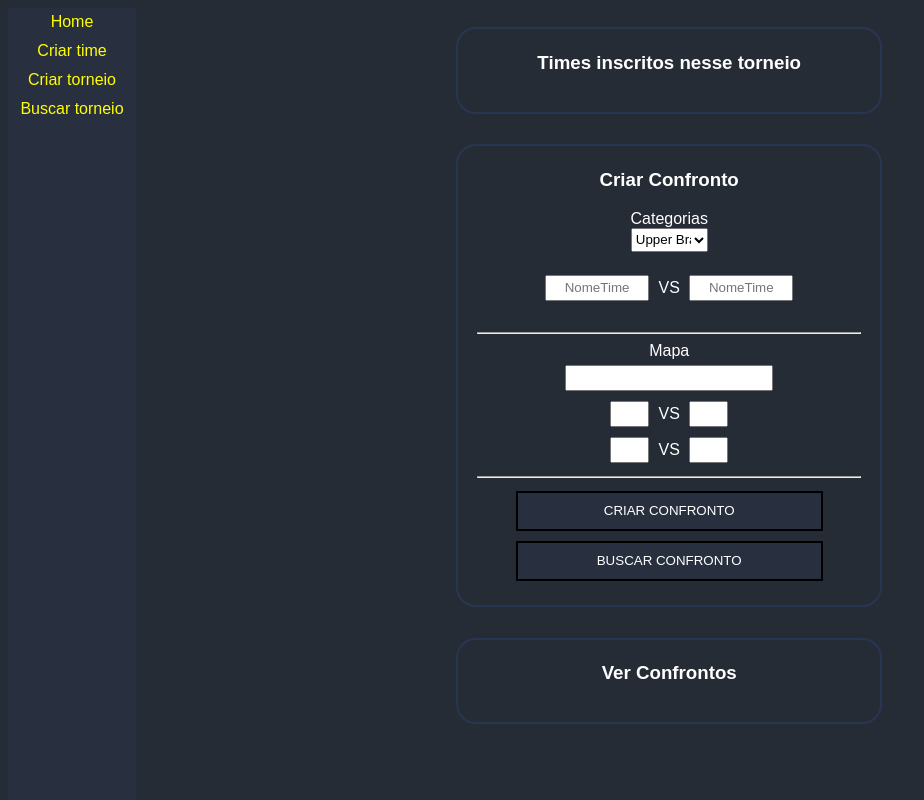
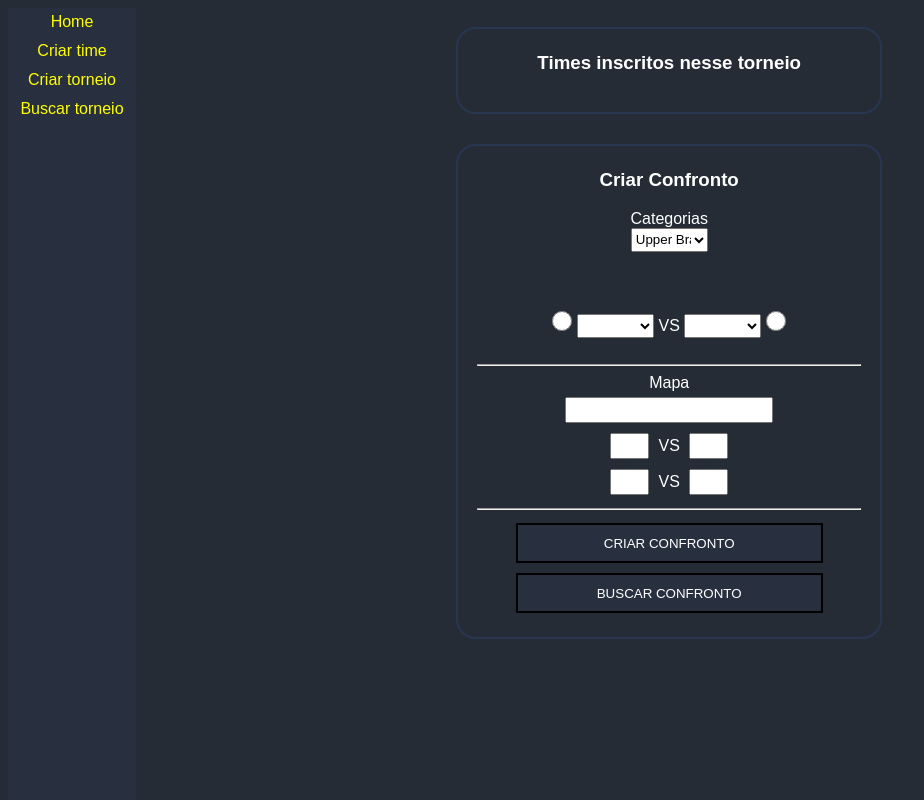
Before and after one commit to wellSantos1334/CampeonatoCS, a PHP site: page /gerenciarTorneio.php?idTorneio=1 in a window 1280 px wide. Shown: the whole page, without its empty margins (0-924 px from the left). Run offline with PHP 8.4, Linux system fonts and the light colour scheme; tables that the repository leaves empty or names only in its code hold one stand-in row (values such as "Sample post"); lists and menus that the app fills with data are empty.

Commit message:
fix gerenciarTorneio

```diff
--- a/estilo/style.css
+++ b/estilo/style.css
@@ -222,3 +222,15 @@ table th{
     text-align: center;
 
 }
+
+#selectTime1 {
+    width: 20%;
+    height: 24px;
+    text-align: center;
+}
+
+#selectTime2 {
+    width: 20%;
+    height: 24px;
+    text-align: center;
+}
--- a/php/gerenciarTorneio.php
+++ b/php/gerenciarTorneio.php
@@ -37,6 +37,7 @@ include("conexao.php");
                 $sqlNomeTimes = "SELECT * FROM times WHERE id = '$idTime'";
                 $query2 = mysqli_query($conexao, $sqlNomeTimes) or die("Erro ao conectar com o BD" . mysqli_error($conexao));
                 while ($dados2 = $query2->fetch_assoc()) {
+
                     echo $dados2['nome'] . ", ";
                 }
             }
@@ -46,28 +47,6 @@ include("conexao.php");
         <div class="times-incritos" style="margin-top: 8%">
             <h3>Criar Confronto</h3>
             <form action="" method="POST">
-                <!-- <div id="criarConfronto">
-                    <label id="lbCategorias">Categorias</label><br>
-                    <label>Upper Bracket 1</label>
-                    <input type="radio" name="categoria" value="<?php echo "teste";?>" class="inputCat">
-                    <label>Upper Bracket 2</label>
-                    <input type="radio" name="categoria" value="<?php echo "teste";?>" class="inputCat"><br>
-                    <label>Upper Bracket 3</label>
-                    <input type="radio" name="categoria" value="<?php echo "teste";?>" class="inputCat"><br>
-                    <label>Lower Bracket 1</label>
-                    <input type="radio" name="categoria" value="<?php echo "teste";?>" class="inputCat">
-                    <label>Lower Bracket 2</label>
-                    <input type="radio" name="categoria" value="<?php echo "teste";?>" class="inputCat"><br>
-                    <label>Lower Bracket 3</label>
-                    <input type="radio" name="categoria" value="<?php echo "teste";?>" class="inputCat"><br>
-                    <label>Quarterfinals</label>
-                    <input type="radio" name="categoria" value="<?php echo "teste";?>" class="inputCat"><br>
-                    <label>Semifinals</label>
-                    <input type="radio" name="categoria" value="<?php echo "teste";?>" class="inputCat"><br>
-                    <label>Grand Final</label>
-                    <input type="radio" name="categoria" value="<?php echo "teste";?>" class="inputCat"><br>
-                </div> -->
-
                 <label>Categorias</label><br>
                 <select  name="categoria" id="selectCategoria">
                     <option value="<?php echo "Upper Bracket 1" ?>">Upper Bracket 1</option>
@@ -80,9 +59,48 @@ include("conexao.php");
                     <option value="<?php echo "Semifinals" ?>">Semifinals</option>
                     <option value="<?php echo "Grand Final" ?>">Grand Final</option>
                 </select> <br><br>
-                <input type="text" name="nomeTime1" style="width: 25%; text-align: center;" placeholder="NomeTime">
+                <!-- <input type="text" name="nomeTime1" style="width: 25%; text-align: center;" placeholder="NomeTime""> -->
+
+                <br><br>
+
+                <?php
+                $idTorneio = $_GET['idTorneio'];
+                $sqlTimesInscritos = "SELECT codTime FROM torneio_times WHERE codTorneio =  '$idTorneio'";
+                $query = mysqli_query($conexao, $sqlTimesInscritos) or die("Erro ao conectar com o BD" . mysqli_error($conexao));
+                echo "<input type='radio' name='pickTime1' style='width: 20px; height: 20px;'>";
+                    echo "<select  name='nomeTime1' id='selectTime1'>";
+                        while ($dados = $query->fetch_assoc()) {
+                            $idTime = $dados['codTime'];
+                            $sqlNomeTimes = "SELECT * FROM times WHERE id = '$idTime'";
+                            $query2 = mysqli_query($conexao, $sqlNomeTimes) or die("Erro ao conectar com o BD" . mysqli_error($conexao));
+                            while($dados2 = $query2->fetch_array()) {
+                                echo "<option value='".$dados2['nome']."'>".$dados2['nome']."</option>";
+                            }
+                        }
+                    echo "</select>";
+                ?>
                 VS
-                <input type="text" name="nomeTime2" style="width: 25%; text-align: center;" placeholder="NomeTime"><br><br>
+                <?php
+                $idTorneio = $_GET['idTorneio'];
+                $sqlTimesInscritos = "SELECT codTime FROM torneio_times WHERE codTorneio =  '$idTorneio'";
+                $query = mysqli_query($conexao, $sqlTimesInscritos) or die("Erro ao conectar com o BD" . mysqli_error($conexao));
+                    echo "<select  name='nomeTime2' id='selectTime2'>";
+                        while ($dados = $query->fetch_assoc()) {
+                        $idTime = $dados['codTime'];
+                        $sqlNomeTimes = "SELECT * FROM times WHERE id = '$idTime'";
+                        $query2 = mysqli_query($conexao, $sqlNomeTimes) or die("Erro ao conectar com o BD" . mysqli_error($conexao));
+                            while($dados2 = $query2->fetch_array()) {
+                            echo "<option value='".$dados2['nome']."'>".$dados2['nome']."</option>";
+                            }
+                        }
+                    echo "</select>";
+                    echo "<input type='radio' name='pickTime2' style='width: 20px; height: 20px;'>";
+
+                ?>
+
+                <br><br>
+
+                <!-- <input type="text" name="nomeTime2" style="width: 25%; text-align: center;" placeholder="NomeTime"><br><br> -->
        <hr>
                 <label>Mapa </label><br>
                 <input type="text" name="mapa"> <br>
@@ -108,6 +126,8 @@ include("conexao.php");
 
                     $sqlidTime1 = "SELECT id FROM times WHERE nome = '$nomeTime1'";
                     $queryidTime1 = mysqli_query($conexao, $sqlidTime1);
+
+                    if(isset($_POST['pickTime1'])){
                     while ($dadosidTime1 = $queryidTime1->fetch_assoc()) {
                         $idTime1 = $dadosidTime1['id'];
 
@@ -116,11 +136,41 @@ include("conexao.php");
                         while ($dadosidTime2 = $queryidTime2->fetch_assoc()) {
                             $idTime2 = $dadosidTime2['id'];
 
-                            $sqlPartida = "INSERT INTO partida (codTime1, codTime2, codTorneio, mapa, categoria, half1Time1, half1Time2, half2Time1, half2Time2) VALUES ('$idTime1', '$idTime2', '$idTorneio', '$mapa', '$categoria', '$half1Time1', '$half1Time2', '$half2Time1', '$half2Time2')";
+                            $sqlPartida = "INSERT INTO partida (codTime1, codTime2, codTorneio, mapa, pick, categoria, half1Time1, half1Time2, half2Time1, half2Time2) VALUES ('$idTime1', '$idTime2', '$idTorneio', '$mapa', '$nomeTime1', '$categoria', '$half1Time1', '$half1Time2', '$half2Time1', '$half2Time2')";
                             $queryPartida = mysqli_query($conexao, $sqlPartida);
                         }
                     }
                 }
+
+                if(isset($_POST['pickTime2'])){
+                    while ($dadosidTime1 = $queryidTime1->fetch_assoc()) {
+                        $idTime1 = $dadosidTime1['id'];
+
+                        $sqlidTime2 = "SELECT id FROM times WHERE nome = '$nomeTime2'";
+                        $queryidTime2 = mysqli_query($conexao, $sqlidTime2);
+                        while ($dadosidTime2 = $queryidTime2->fetch_assoc()) {
+                            $idTime2 = $dadosidTime2['id'];
+
+                            $sqlPartida = "INSERT INTO partida (codTime1, codTime2, codTorneio, mapa, pick, categoria, half1Time1, half1Time2, half2Time1, half2Time2) VALUES ('$idTime1', '$idTime2', '$idTorneio', '$mapa', '$nomeTime2', '$categoria', '$half1Time1', '$half1Time2', '$half2Time1', '$half2Time2')";
+                            $queryPartida = mysqli_query($conexao, $sqlPartida);
+                        }
+                    }
+                } else {
+                    while ($dadosidTime1 = $queryidTime1->fetch_assoc()) {
+                        $idTime1 = $dadosidTime1['id'];
+                        $decider = "DECIDER";
+
+                        $sqlidTime2 = "SELECT id FROM times WHERE nome = '$nomeTime2'";
+                        $queryidTime2 = mysqli_query($conexao, $sqlidTime2);
+                        while ($dadosidTime2 = $queryidTime2->fetch_assoc()) {
+                            $idTime2 = $dadosidTime2['id'];
+
+                            $sqlPartida = "INSERT INTO partida (codTime1, codTime2, codTorneio, mapa, pick, categoria, half1Time1, half1Time2, half2Time1, half2Time2) VALUES ('$idTime1', '$idTime2', '$idTorneio', '$mapa', '$decider', '$categoria', '$half1Time1', '$half1Time2', '$half2Time1', '$half2Time2')";
+                            $queryPartida = mysqli_query($conexao, $sqlPartida);
+                        }
+                    }
+                }
+            }
                 ?>
             </form>
             <form action="buscarConfrontos.php" method="GET">
@@ -128,9 +178,5 @@ include("conexao.php");
                 <input type="submit" value="BUSCAR CONFRONTO" class="botaoCriar">
             </form>
         </div>
-
-        <div class="ver-confrontos" style="margin-top: 8%">
-            <h3>Ver Confrontos</h3>
-        </div>
     </section>
 </body>
```
